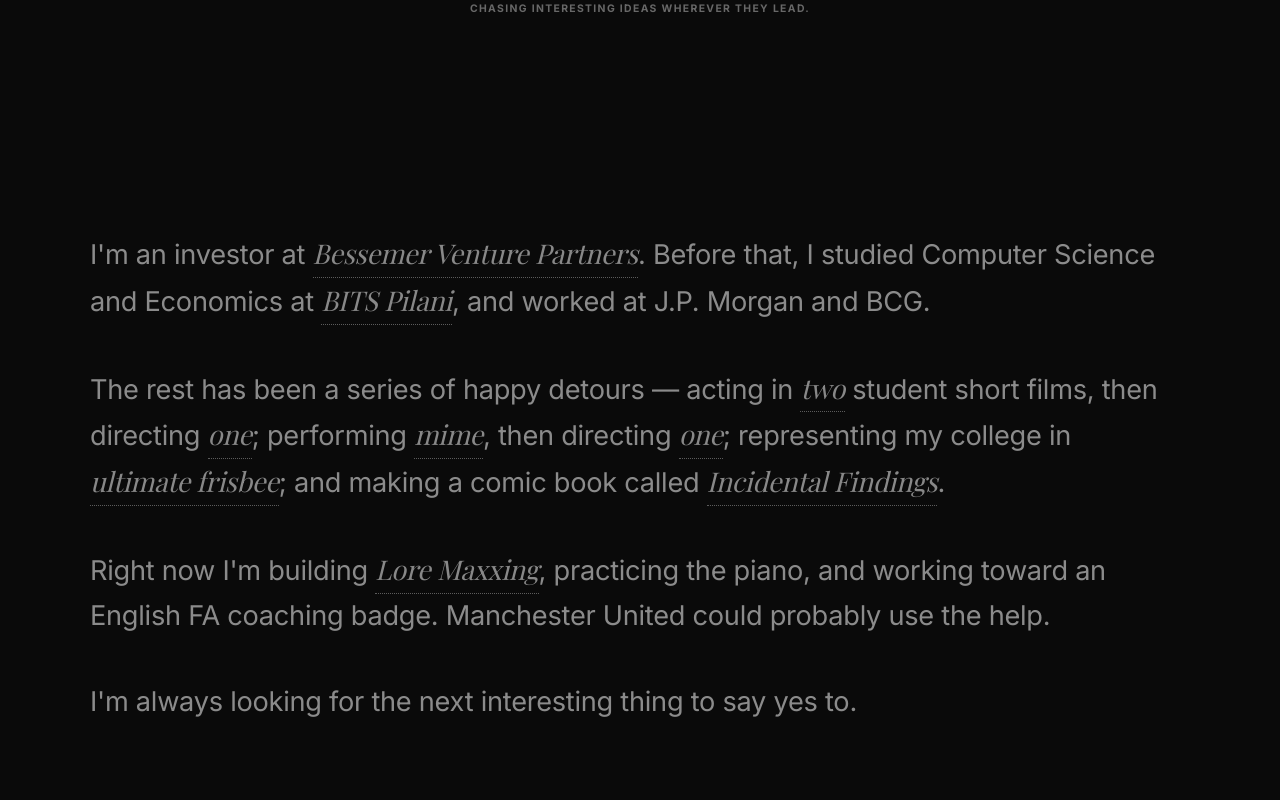
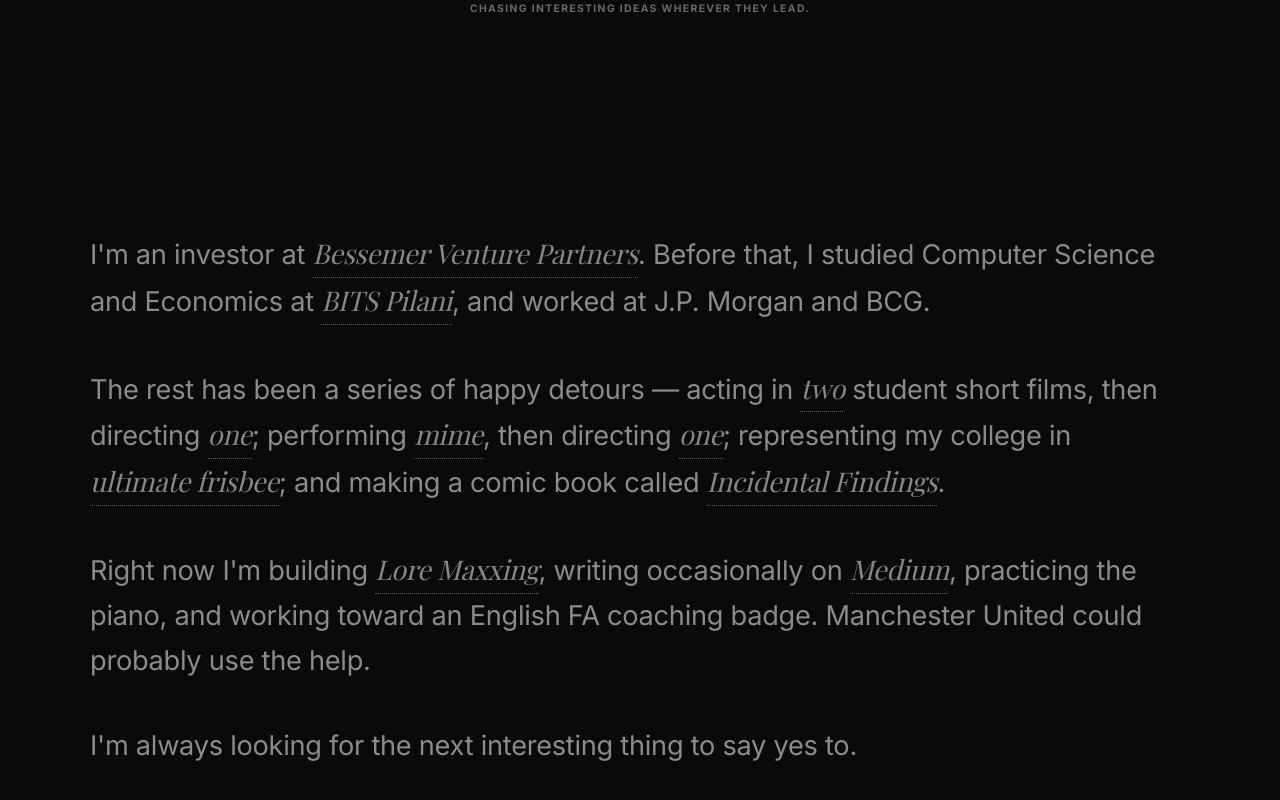
Before and after one commit to TDShah26/personal-website, a React (Vite) app: page / in a window 1280 px wide. Shown: the part 729-1529 px from the top of the page. Built offline with nearby package versions, Linux system fonts and the light colour scheme.

Commit message:
feat: add Medium link back to paragraph 3

```diff
--- a/src/components/Bio.jsx
+++ b/src/components/Bio.jsx
@@ -23,9 +23,10 @@
   'film-directed': { color: '#E8C07A', scribbleIndex: 3 },
   'mime-acted':    { color: '#C9A0DC', scribbleIndex: 4 },
   'mime-directed': { color: '#BF5FFF', scribbleIndex: 0 },
-  frisbee:         { color: '#7EC8A0', scribbleIndex: 1 },
-  comic:           { color: '#E8A5B8', scribbleIndex: 2 },
-  loremaxxing:     { color: '#7EC8E3', scribbleIndex: 3 },
+  medium:          { color: '#A8D8A8', scribbleIndex: 1 },
+  frisbee:         { color: '#7EC8A0', scribbleIndex: 2 },
+  comic:           { color: '#E8A5B8', scribbleIndex: 3 },
+  loremaxxing:     { color: '#7EC8E3', scribbleIndex: 4 },
 };
 
 /* ─────────────────────────────────────────────
@@ -260,7 +261,7 @@
 
         <p className="bio-para">
           <Sentence delay={BASE + GAP * 3} isInView={isInView}>
-            Right now I'm building {L('loremaxxing', 'Lore Maxxing', 'https://loremaxxing.base44.app/')}, practicing the piano,{' '}
+            Right now I'm building {L('loremaxxing', 'Lore Maxxing', 'https://loremaxxing.base44.app/')}, writing occasionally on {L('medium', 'Medium', 'https://medium.com/@tanaythewriter')}, practicing the piano,{' '}
             and working toward an English FA coaching badge.{' '}
           </Sentence>
           <Sentence delay={BASE + GAP * 4} isInView={isInView}>
```
